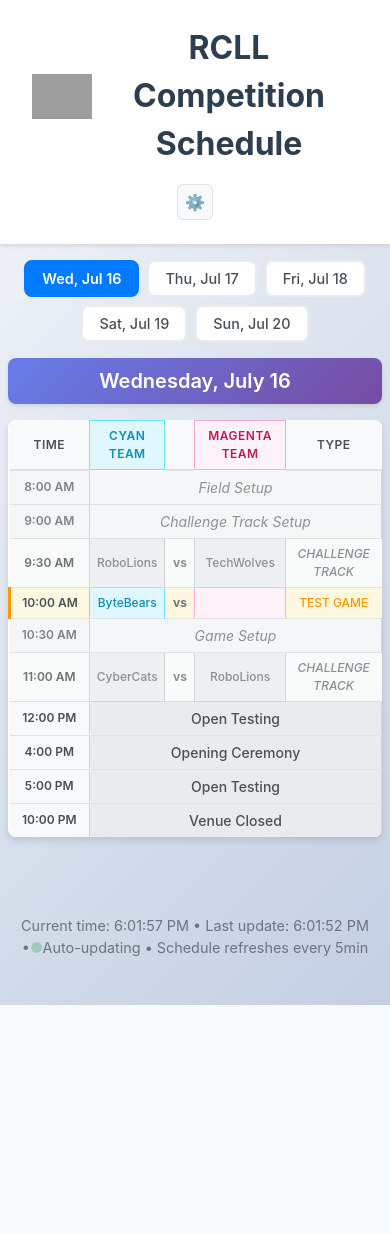
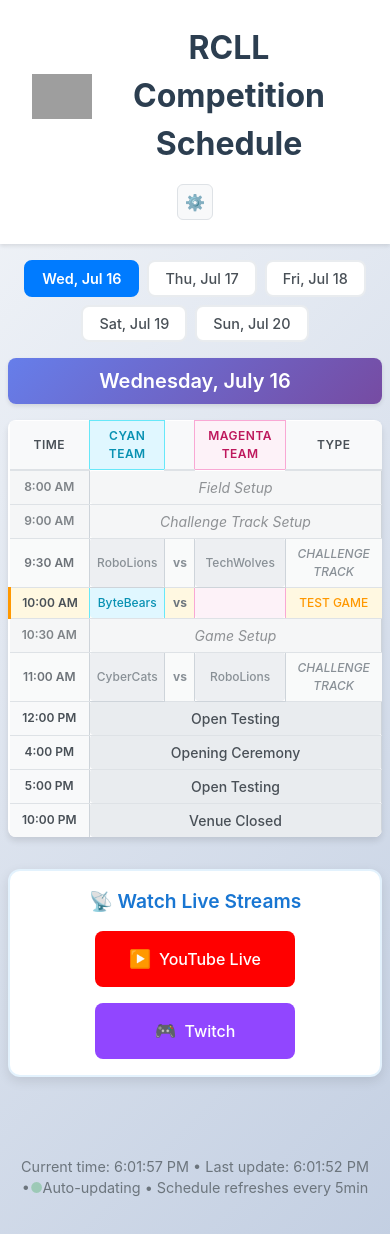
Before and after one commit to morxa/rcll-schedule, a React (Vite) app: page / in a window 390 px wide. Shown: the top 1234 px of the page. Before the commit the page ends 1005 px from the top, so only its background shows below. Built offline with nearby package versions, Linux system fonts and the light colour scheme; no server answers; grey boxes are pictures that could not be loaded.

Commit message:
Add livestream info

```diff
--- a/src/App.css
+++ b/src/App.css
@@ -233,6 +233,72 @@
   100% { transform: rotate(360deg); }
 }
 
+/* Livestream Info Box */
+.livestream-info {
+  background: white;
+  margin: 2rem 1rem 1rem;
+  padding: 1.5rem;
+  border-radius: 12px;
+  box-shadow: 0 4px 12px rgba(0, 0, 0, 0.1);
+  text-align: center;
+  border: 2px solid #e3f2fd;
+}
+
+.livestream-info h3 {
+  margin: 0 0 1rem 0;
+  color: #1976d2;
+  font-size: 1.4rem;
+  font-weight: 600;
+}
+
+.livestream-links {
+  display: flex;
+  justify-content: center;
+  gap: 1.5rem;
+  flex-wrap: wrap;
+}
+
+.livestream-link {
+  display: flex;
+  align-items: center;
+  gap: 0.5rem;
+  padding: 0.8rem 1.5rem;
+  border-radius: 8px;
+  text-decoration: none;
+  font-weight: 500;
+  font-size: 1rem;
+  transition: all 0.3s ease;
+  border: 2px solid transparent;
+  min-width: 140px;
+  justify-content: center;
+}
+
+.livestream-link.youtube {
+  background: #ff0000;
+  color: white;
+}
+
+.livestream-link.youtube:hover {
+  background: #cc0000;
+  transform: translateY(-2px);
+  box-shadow: 0 4px 15px rgba(255, 0, 0, 0.3);
+}
+
+.livestream-link.twitch {
+  background: #9146ff;
+  color: white;
+}
+
+.livestream-link.twitch:hover {
+  background: #7c3aed;
+  transform: translateY(-2px);
+  box-shadow: 0 4px 15px rgba(145, 70, 255, 0.3);
+}
+
+.platform-icon {
+  font-size: 1.1rem;
+}
+
 /* Responsive Design */
 @media (max-width: 768px) {
   .app-header h1 {
@@ -300,4 +366,25 @@
   .main-content {
     padding: 0 0.5rem;
   }
+
+  .livestream-info {
+    margin: 1rem 0.5rem;
+    padding: 1rem;
+  }
+
+  .livestream-info h3 {
+    font-size: 1.2rem;
+  }
+
+  .livestream-links {
+    flex-direction: column;
+    gap: 1rem;
+  }
+
+  .livestream-link {
+    min-width: auto;
+    width: 100%;
+    max-width: 200px;
+    margin: 0 auto;
+  }
 }
--- a/src/App.tsx
+++ b/src/App.tsx
@@ -223,6 +223,30 @@ function App() {
         )}
       </main>
 
+      <div className="livestream-info">
+        <h3>📡 Watch Live Streams</h3>
+        <div className="livestream-links">
+          <a
+            href="https://www.youtube.com/watch?v=7T4LYY8wjBk"
+            target="_blank"
+            rel="noopener noreferrer"
+            className="livestream-link youtube"
+          >
+            <span className="platform-icon">▶️</span>
+            YouTube Live
+          </a>
+          <a
+            href="https://www.twitch.tv/robocupofficial"
+            target="_blank"
+            rel="noopener noreferrer"
+            className="livestream-link twitch"
+          >
+            <span className="platform-icon">🎮</span>
+            Twitch
+          </a>
+        </div>
+      </div>
+
       <footer className="app-footer">
         <p>
           Current time: {currentTime.toLocaleTimeString()} •
--- a/src/components/GameRow.css
+++ b/src/components/GameRow.css
@@ -250,3 +250,26 @@
   color: #ff9800;
   font-weight: 500;
 }
+
+.livestream-indicator {
+  margin-left: 8px;
+  font-size: 14px;
+  animation: livestream-pulse 2s infinite;
+  cursor: help;
+}
+
+@keyframes livestream-pulse {
+  0% { opacity: 1; }
+  50% { opacity: 0.6; }
+  100% { opacity: 1; }
+}
+
+.current-game .livestream-indicator {
+  animation: livestream-pulse-bright 1.5s infinite;
+}
+
+@keyframes livestream-pulse-bright {
+  0% { opacity: 1; transform: scale(1); }
+  50% { opacity: 0.8; transform: scale(1.1); }
+  100% { opacity: 1; transform: scale(1); }
+}
--- a/src/components/GameRow.tsx
+++ b/src/components/GameRow.tsx
@@ -77,7 +77,14 @@ export const GameRow: React.FC<GameRowProps> = ({ game, isCurrent, currentGame }
       <td className="team-cell magenta-team">
         {game.magentaTeam}
       </td>
-      <td className="game-type-cell">{game.gameType}</td>
+      <td className="game-type-cell">
+        {game.gameType}
+        {game.isLivestreamed && (
+          <span className="livestream-indicator" title="Live streamed">
+            📡
+          </span>
+        )}
+      </td>
     </tr>
   );
 };
--- a/src/types/schedule.ts
+++ b/src/types/schedule.ts
@@ -8,6 +8,7 @@ export interface ScheduleEntry {
   eventTitle?: string;
   cyanScore?: number;
   magentaScore?: number;
+  isLivestreamed?: boolean;
 }
 
 export interface DaySchedule {
--- a/src/utils/scheduleUtils.ts
+++ b/src/utils/scheduleUtils.ts
@@ -166,6 +166,7 @@ export function parseCSV(csvText: string): DaySchedule[] {
       const gameType = values[4];
       const cyanScore = values[5] && values[5] !== '-' ? parseInt(values[5]) : undefined;
       const magentaScore = values[6] && values[6] !== '-' ? parseInt(values[6]) : undefined;
+      const isLivestreamed = values[7] === '1';
 
       // Check if this is a special event (blank team columns or same text in both columns)
       const isSpecialEvent = (!cyanTeam && !magentaTeam) || (cyanTeam === magentaTeam) ||
@@ -180,7 +181,8 @@ export function parseCSV(csvText: string): DaySchedule[] {
         isSpecialEvent,
         eventTitle: isSpecialEvent ? (gameType || cyanTeam) : undefined,
         cyanScore: !isNaN(cyanScore!) ? cyanScore : undefined,
-        magentaScore: !isNaN(magentaScore!) ? magentaScore : undefined
+        magentaScore: !isNaN(magentaScore!) ? magentaScore : undefined,
+        isLivestreamed
       };
     });
 
```
Also changed, not shown: public/schedule.csv.
